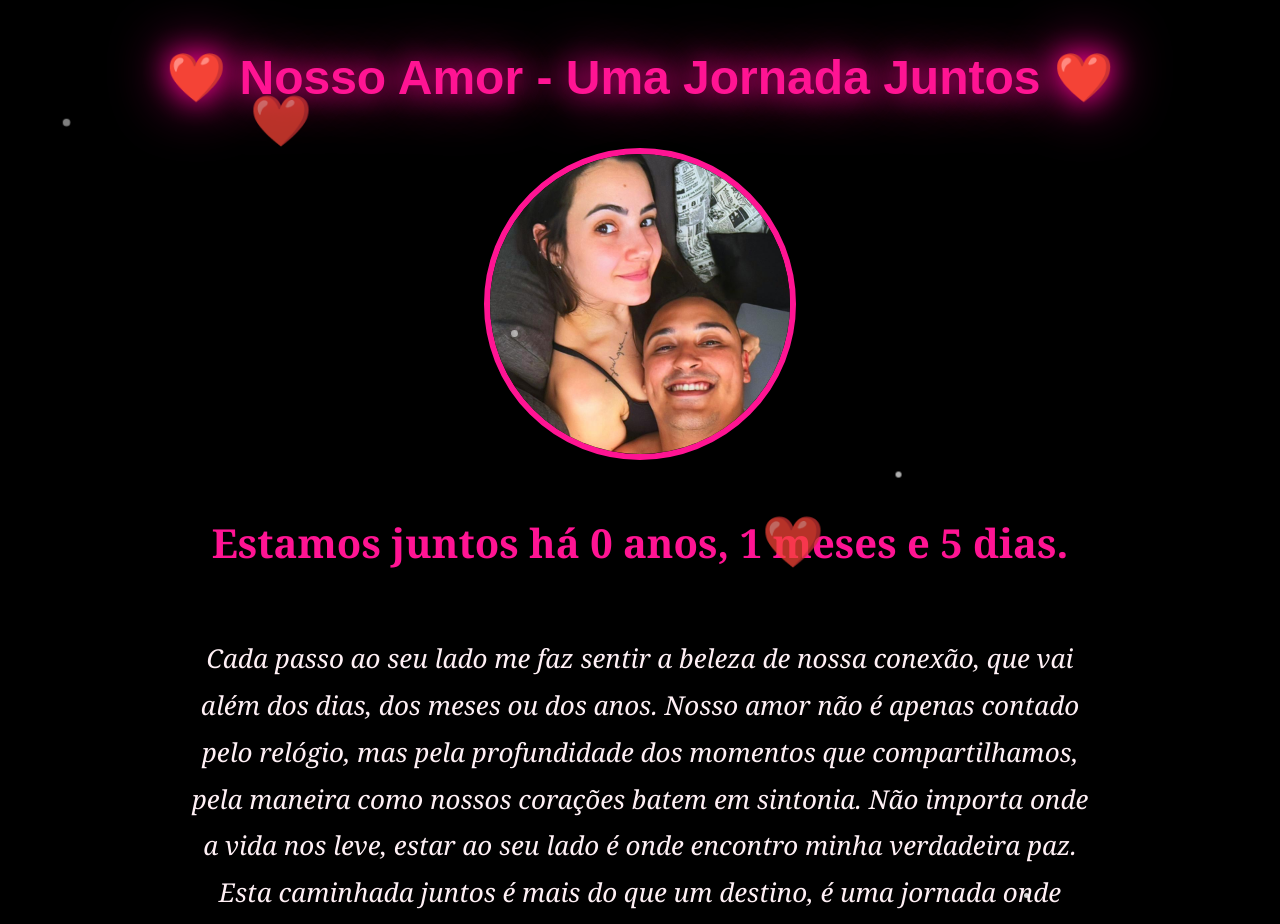
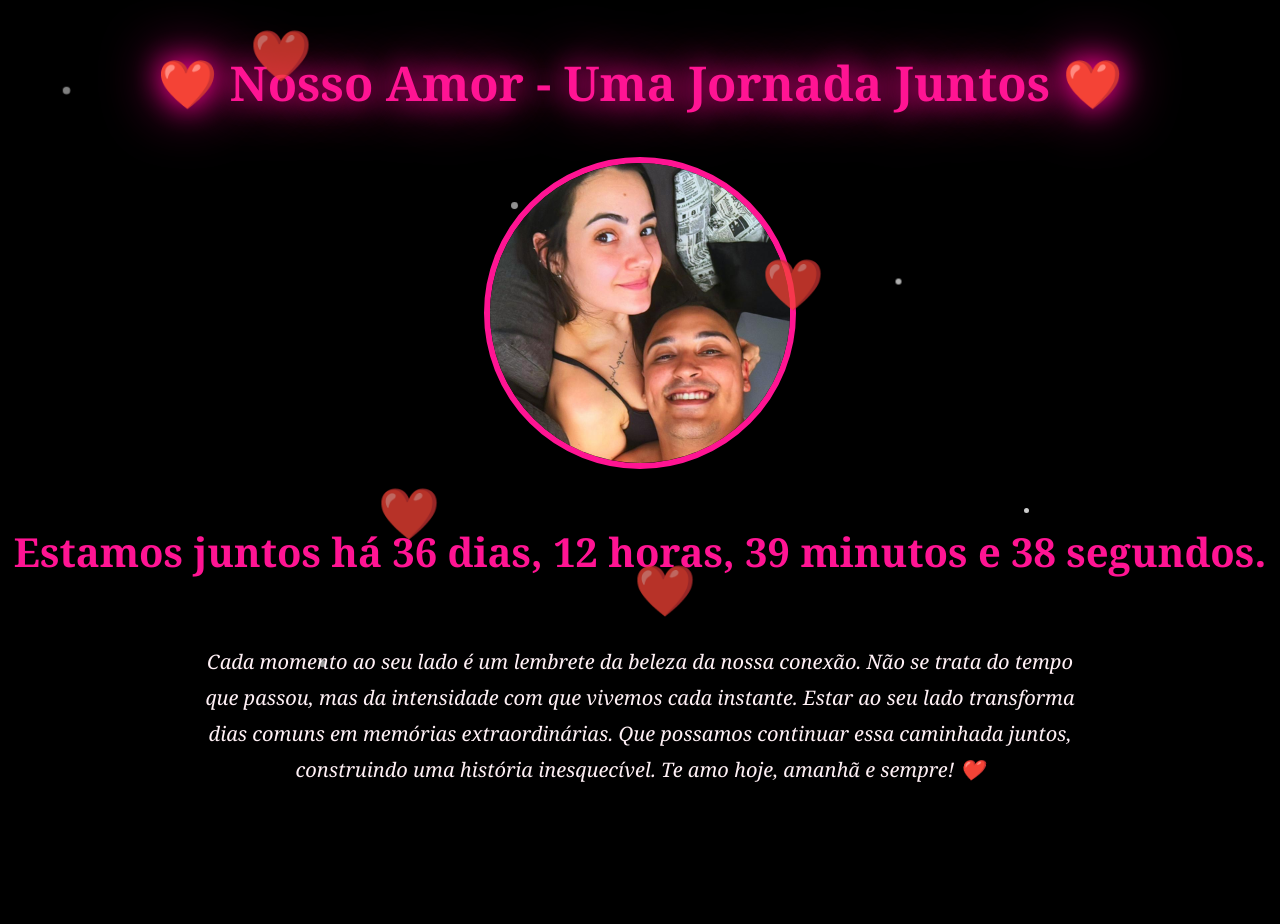
Before and after one commit to deboraamorieli/tempo-de-namoro, a plain HTML site: page index.html in a window 1280 px wide. Shown: the top 924 px of the page. After the commit the page ends 853 px from the top, so only its background shows below. Drawn offline with Linux system fonts and the light colour scheme.

Commit message:
Update index.html

```diff
--- a/index.html
+++ b/index.html
@@ -5,69 +5,58 @@
     <meta name="viewport" content="width=device-width, initial-scale=1.0">
     <title>Nosso Amor - Conexão Eterna</title>
     <style>
-        /* Estilo para a página com fundo preto */
+        /* Estilo geral */
         body {
-            background-color: #000; /* Cor de fundo preta */
-            color: #fff; /* Cor do texto em branco */
+            background-color: #000; /* Fundo preto */
+            color: #fff; /* Texto branco */
             font-family: 'Georgia', serif;
             text-align: center;
             margin: 0;
             padding: 0;
-            overflow-y: auto; /* Permite rolagem vertical */
+            overflow-y: auto; /* Permitir rolagem */
             position: relative;
         }
 
         h1 {
             font-size: 48px;
-            color: #ff1493; /* Cor vibrante para o título */
+            color: #ff1493; /* Cor vibrante */
             margin-top: 50px;
-            text-shadow: 0px 0px 20px rgba(255, 0, 150, 0.8); /* Brilho do título */
-            font-family: 'Cursive', sans-serif;
-            animation: fadeIn 3s ease-out, glow 1.5s infinite alternate; /* Efeito de fade e brilho */
+            text-shadow: 0px 0px 20px rgba(255, 0, 150, 0.8);
+            animation: glow 1.5s infinite alternate;
         }
 
-        /* Imagem do casal */
         .foto-casal {
             width: 300px;
             height: 300px;
             border-radius: 50%;
             object-fit: cover;
             border: 6px solid #ff1493;
-            box-shadow: 0px 4px 12px rgba(0, 0, 0, 0.4);
             margin-top: 30px;
-            animation: bounce 2s infinite alternate, fadeIn 3s ease-out;
+            animation: bounce 2s infinite alternate;
         }
 
-        /* Estilo do contador */
         #contador {
             font-size: 40px;
             font-weight: bold;
             margin-top: 30px;
             color: #ff1493;
             text-shadow: 2px 2px 5px rgba(0, 0, 0, 0.5);
-            transition: all 0.5s ease-in-out;
-            animation: fadeIn 2s ease-out, blink 1s step-end infinite; /* Efeito de piscando */
         }
 
-        /* Texto de amor */
         .texto-amor {
-            font-size: 26px;
-            margin-top: 40px;
+            font-size: 20px;
+            margin: 40px auto;
             font-style: italic;
             color: #FFF0F5;
             max-width: 900px;
-            margin-left: auto;
-            margin-right: auto;
             line-height: 1.8;
             padding: 25px;
+            background-color: rgba(0, 0, 0, 0.6); /* Fundo escuro translúcido */
+            border-radius: 10px;
             text-shadow: 1px 1px 8px rgba(0, 0, 0, 0.6);
-            background-color: rgba(0, 0, 0, 0.6); /* Fundo escuro semi-transparente para o texto */
-            border-radius: 10px;
-            box-shadow: 0px 4px 12px rgba(0, 0, 0, 0.3);
-            animation: fadeIn 3s ease-out, shine 2s infinite alternate;
         }
 
-        /* Animação de corações flutuantes */
+        /* Corações flutuantes */
         .coracao {
             position: absolute;
             font-size: 40px;
@@ -75,7 +64,33 @@
             animation: heartFloat 4s ease-in-out infinite;
         }
 
-        /* Efeito de animação de corações */
+        /* Estrelas animadas de fundo */
+        .estrela {
+            position: absolute;
+            width: 5px;
+            height: 5px;
+            background-color: #fff;
+            border-radius: 50%;
+            opacity: 0.8;
+            animation: twinkle 2s infinite ease-in-out;
+        }
+
+        /* Efeitos de animação */
+        @keyframes glow {
+            0% {
+                text-shadow: 0px 0px 20px rgba(255, 0, 150, 0.8), 0px 0px 30px rgba(255, 0, 150, 0.6);
+            }
+            100% {
+                text-shadow: 0px 0px 30px rgba(255, 0, 150, 1), 0px 0px 60px rgba(255, 0, 150, 0.9);
+            }
+        }
+
+        @keyframes bounce {
+            0% { transform: translateY(0); }
+            50% { transform: translateY(-20px); }
+            100% { transform: translateY(0); }
+        }
+
         @keyframes heartFloat {
             0% {
                 transform: translateY(0) scale(1);
@@ -91,58 +106,6 @@
             }
         }
 
-        /* Efeito de brilho no título */
-        @keyframes glow {
-            0% {
-                text-shadow: 0px 0px 20px rgba(255, 0, 150, 0.8), 0px 0px 30px rgba(255, 0, 150, 0.6);
-            }
-            100% {
-                text-shadow: 0px 0px 30px rgba(255, 0, 150, 1), 0px 0px 60px rgba(255, 0, 150, 0.9);
-            }
-        }
-
-        /* Efeito de piscando no contador */
-        @keyframes blink {
-            50% {
-                opacity: 0.5;
-            }
-        }
-
-        /* Efeito de brilho no texto */
-        @keyframes shine {
-            0% {
-                background-position: -200% 0;
-            }
-            100% {
-                background-position: 200% 0;
-            }
-        }
-
-        /* Efeito de Fade In */
-        @keyframes fadeIn {
-            0% { opacity: 0; }
-            100% { opacity: 1; }
-        }
-
-        /* Efeito de Bouncing da Imagem */
-        @keyframes bounce {
-            0% { transform: translateY(0); }
-            50% { transform: translateY(-20px); }
-            100% { transform: translateY(0); }
-        }
-
-        /* Estrelas animadas de fundo */
-        .estrela {
-            position: absolute;
-            width: 5px;
-            height: 5px;
-            background-color: #fff;
-            border-radius: 50%;
-            opacity: 0.8;
-            animation: twinkle 2s infinite ease-in-out;
-        }
-
-        /* Efeito de brilho das estrelas */
         @keyframes twinkle {
             0% {
                 transform: scale(1);
@@ -157,35 +120,23 @@
                 opacity: 0.8;
             }
         }
-
     </style>
 </head>
 <body>
-    <h1 class="fade-in">❤️ Nosso Amor - Uma Jornada Juntos ❤️</h1>
+    <h1>❤️ Nosso Amor - Uma Jornada Juntos ❤️</h1>
 
     <!-- Imagem do casal -->
-    <img src="sua-foto.jpg" alt="Foto do Casal" class="foto-casal fade-in" />
+    <img src="sua-foto.jpg" alt="Foto do Casal" class="foto-casal" />
 
     <!-- Contador de tempo -->
-    <p id="contador" class="fade-in"></p>
+    <p id="contador"></p>
 
     <!-- Texto de amor -->
-    <p class="texto-amor fade-in">
-        Cada passo ao seu lado me faz sentir a beleza de nossa conexão, que vai além dos dias, dos meses ou dos anos.
-        Nosso amor não é apenas contado pelo relógio, mas pela profundidade dos momentos que compartilhamos,
-        pela maneira como nossos corações batem em sintonia. Não importa onde a vida nos leve, estar ao seu lado
-        é onde encontro minha verdadeira paz.
-
-        Esta caminhada juntos é mais do que um destino, é uma jornada onde cada dia se torna especial,
-        cada sorriso, cada olhar, cada gesto... todos são lembranças de um amor que cresce e se fortalece a cada instante.
-
-        Não se trata de contar o tempo, mas de celebrar a maravilhosa conexão que nos une, algo que transcende
-        qualquer medida. Ao seu lado, o tempo para, o mundo desaparece, e tudo o que importa é o amor que
-        compartilhamos, a felicidade de estar juntos e a promessa de viver cada momento com a intensidade de uma eternidade.
-
-        Te amo, e o que mais desejo é continuar essa caminhada com você, construindo juntos uma história que
-        jamais será esquecida. Que nossa conexão dure por todas as vidas, onde quer que estejamos,
-        pois nada se compara ao que vivemos, ao que somos, ao que sentimos. ❤️
+    <p class="texto-amor">
+        Cada momento ao seu lado é um lembrete da beleza da nossa conexão. Não se trata do tempo que passou,
+        mas da intensidade com que vivemos cada instante. Estar ao seu lado transforma dias comuns em
+        memórias extraordinárias. Que possamos continuar essa caminhada juntos, construindo uma história
+        inesquecível. Te amo hoje, amanhã e sempre! ❤️
     </p>
 
     <!-- Corações flutuantes -->
@@ -204,21 +155,22 @@
     <script>
         // Função para atualizar o contador de tempo
         function atualizarContador() {
-            const dataInicio = new Date('2024-10-11'); // Data do namoro: 11 de outubro de 2024
-            const dataAgora = new Date();
-            const diff = new Date(dataAgora - dataInicio);
+            const dataInicio = new Date('2024-10-11'); // Data inicial
+            const agora = new Date();
+            const diff = agora - dataInicio;
 
-            const anos = diff.getUTCFullYear() - 1970;
-            const meses = diff.getUTCMonth();
-            const dias = diff.getUTCDate() - 1;
+            const dias = Math.floor(diff / (1000 * 60 * 60 * 24));
+            const horas = Math.floor((diff / (1000 * 60 * 60)) % 24);
+            const minutos = Math.floor((diff / (1000 * 60)) % 60);
+            const segundos = Math.floor((diff / 1000) % 60);
 
-            document.getElementById('contador').textContent =
-                `Estamos juntos há ${anos} anos, ${meses} meses e ${dias} dias.`;
+            document.getElementById('contador').innerText =
+                `Estamos juntos há ${dias} dias, ${horas} horas, ${minutos} minutos e ${segundos} segundos.`;
         }
 
-        // Atualiza o contador a cada 24 horas
-        setInterval(atualizarContador, 86400000);
-        atualizarContador(); // Chama imediatamente ao carregar a página
+        // Atualiza o contador a cada segundo
+        setInterval(atualizarContador, 1000);
+        atualizarContador();
     </script>
 </body>
 </html>
```
